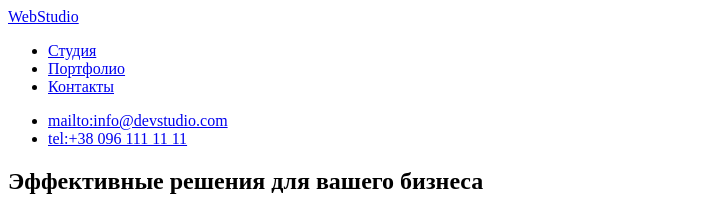
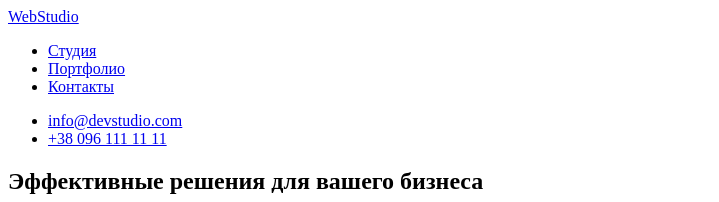
Before and after one commit to TeslaIh/goit-markup-hw-01, a plain HTML site: page index.html in a window 1280 px wide. Shown: the top 202 px of the page, without its empty margins (0-719 px from the left). Drawn offline with Linux system fonts and the light colour scheme.

Commit message:
Update index.html

```diff
--- a/index.html
+++ b/index.html
@@ -21,8 +21,8 @@
         </ul>
       </nav>
       <ul>
-        <li><a href="mailto:info@devstudio.com">mailto:info@devstudio.com</a></li>
-        <li><a href="tel:+380961111111">tel:+38 096 111 11 11</a></li>
+        <li><a href="mailto:info@devstudio.com">info@devstudio.com</a></li>
+        <li><a href="tel:+380961111111">+38 096 111 11 11</a></li>
       </ul>
     </header>
 
@@ -121,8 +121,8 @@
       </a>
       <address>г. Киев, пр-т Леси Украинки, 26
       <ul>
-        <li><a href="mailto:info@devstudio.com">mailto:info@devstudio.com</a></li>
-        <li><a href="tel:+380961111111">tel:+38 096 111 11 11</a></li>
+        <li><a href="mailto:info@devstudio.com">info@devstudio.com</a></li>
+        <li><a href="tel:+380961111111">+38 096 111 11 11</a></li>
       </ul>
       </address>
     </footer>
```
